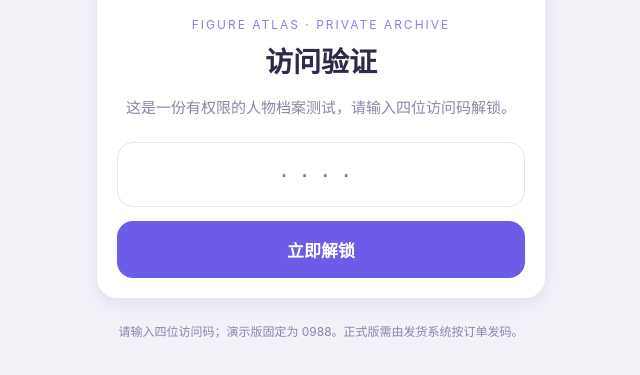
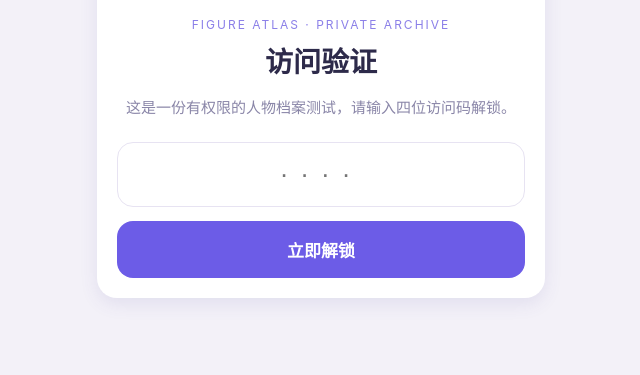
Before and after one commit to Psy3che/Test_Question, a plain HTML site: page index.html in a window 1280 px wide. Shown: the part 167-542 px from the top of the page, without its empty margins (319-959 px from the left). Drawn offline with Linux system fonts and the light colour scheme.

Commit message:
Remove disclaimer about access code from index.html
Removed disclaimer about the access code from the HTML.

```diff
--- a/index.html
+++ b/index.html
@@ -92,7 +92,7 @@
       <p class="lead">这是一份有权限的人物档案测试，请输入四位访问码解锁。</p>
       <input id="codeInput" class="code-input" maxlength="4" inputmode="numeric" placeholder="····">
       <button class="btn btn-primary" onclick="unlock()">立即解锁</button>
-    </div>    <p class="disclaimer">请输入四位访问码；演示版固定为 0988。正式版需由发货系统按订单发码。</p>
+    </div>
   </section>
 
   <!-- 首页 -->
```
